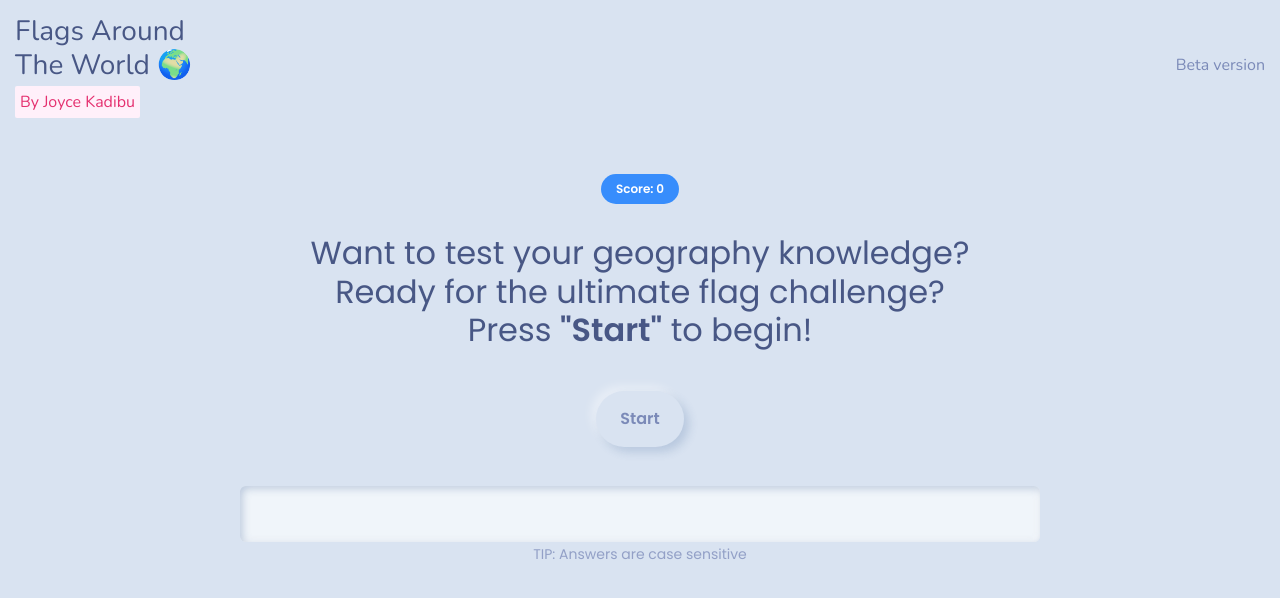
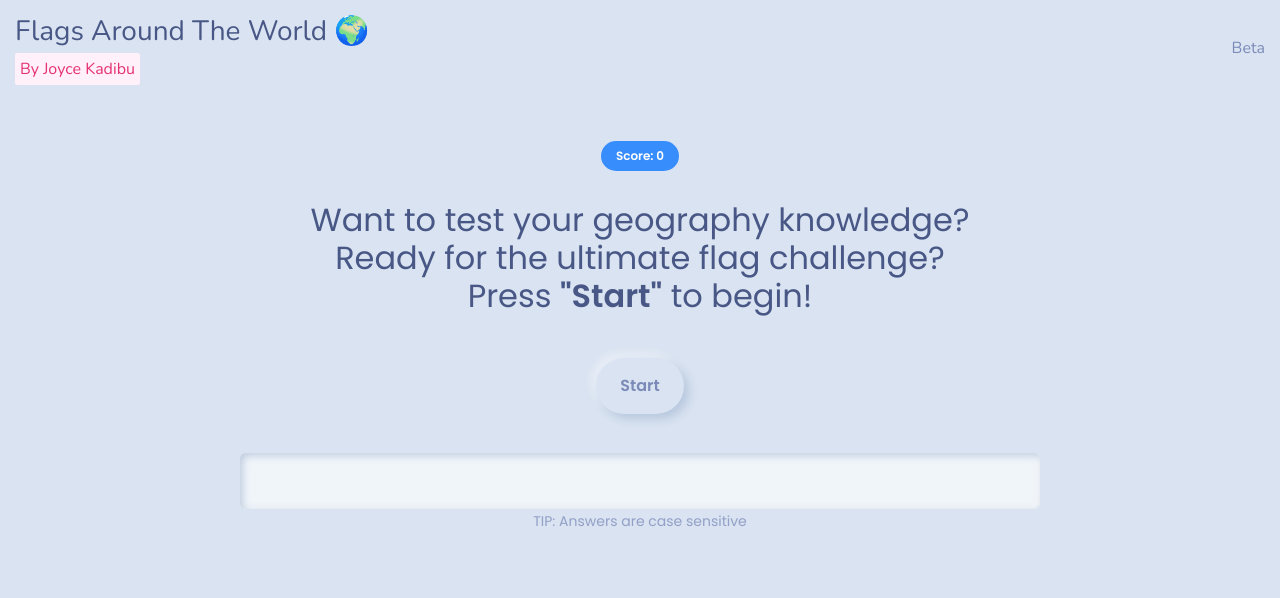
Before and after one commit to jbkad/flagsoftheworld, a React (Create React App) app: page / in a window 1280 px wide. Shown: the top 598 px of the page. Built offline with nearby package versions, Linux system fonts and the light colour scheme; no server answers.

Commit message:
Commit 6.0 - Header update

```diff
--- a/src/components/Header.tsx
+++ b/src/components/Header.tsx
@@ -4,7 +4,7 @@ const Header = () => {
       <>
         <div className='header'>
           <div className="title">
-            <h3>Flags Around <br /> The World 🌍</h3>
+            <h3>Flags Around The World 🌍</h3>
             <a
               href="https://www.linkedin.com/in/jbkad/"
               target='_blank'
@@ -15,7 +15,7 @@ const Header = () => {
           </div>
 
           <div className="help-btn">
-            <span className="text-body">Beta version</span>
+            <span className="text-body">Beta</span>
           </div>
         </div>
       </>
```
